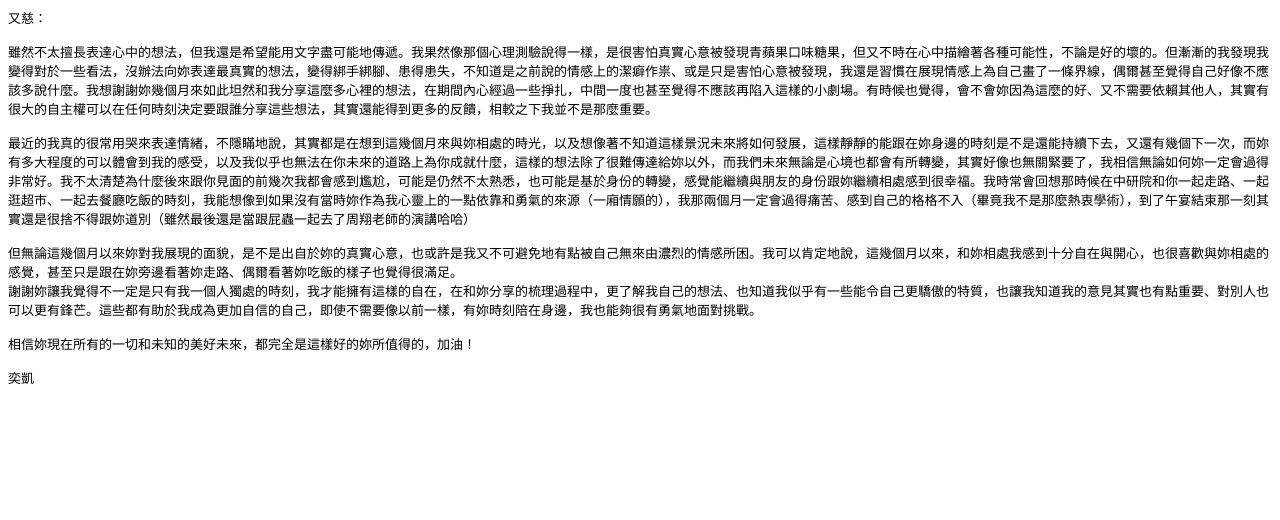
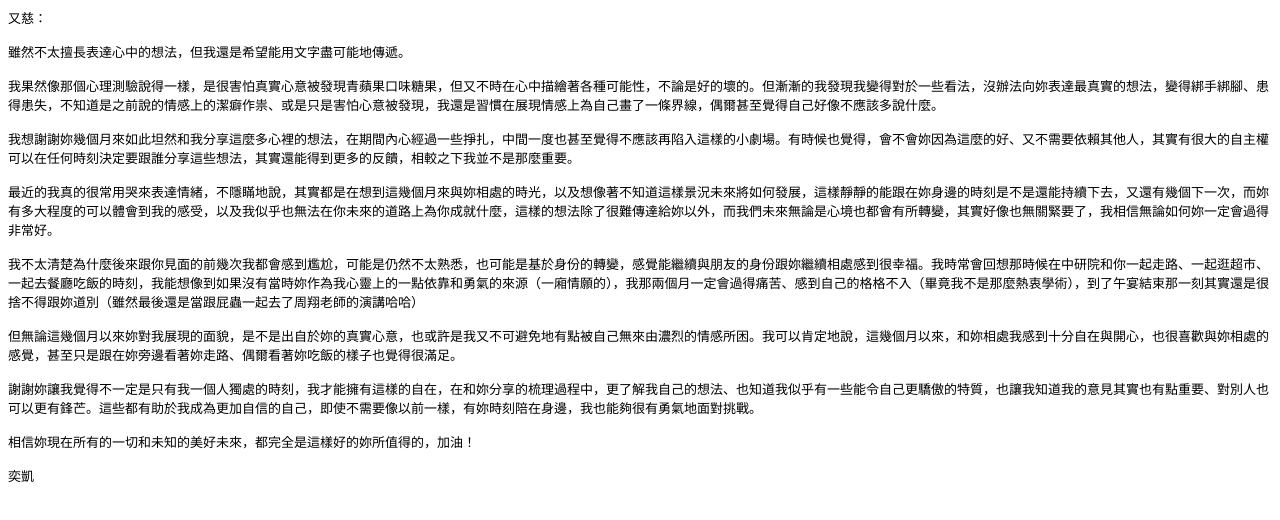
Before and after one commit to matkim1369/matkim1369.github.io, a plain HTML site: page index.html in a window 1280 px wide. Drawn offline with Linux system fonts and the light colour scheme.

Commit message:
Add files via upload

```diff
--- a/index.html
+++ b/index.html
@@ -14,11 +14,18 @@
 <body>
 <p class="p1">又慈：</p>
 <p class="p2"><br></p>
-<p class="p1">雖然不太擅長表達心中的想法，但我還是希望能用文字盡可能地傳遞。我果然像那個心理測驗說得一樣，是很害怕真實心意被發現青蘋果口味糖果，但又不時在心中描繪著各種可能性，不論是好的壞的。但漸漸的我發現我變得對於一些看法，沒辦法向妳表達最真實的想法，變得綁手綁腳、患得患失，不知道是之前說的情感上的潔癖作祟、或是只是害怕心意被發現，我還是習慣在展現情感上為自己畫了一條界線，偶爾甚至覺得自己好像不應該多說什麼。我想謝謝妳幾個月來如此坦然和我分享這麼多心裡的想法，在期間內心經過一些掙扎，中間一度也甚至覺得不應該再陷入這樣的小劇場。有時候也覺得，會不會妳因為這麼的好、又不需要依賴其他人，其實有很大的自主權可以在任何時刻決定要跟誰分享這些想法，其實還能得到更多的反饋，相較之下我並不是那麼重要。</p>
+<p class="p1">雖然不太擅長表達心中的想法，但我還是希望能用文字盡可能地傳遞。</p>
 <p class="p2"><br></p>
-<p class="p1">最近的我真的很常用哭來表達情緒，不隱瞞地說，其實都是在想到這幾個月來與妳相處的時光，以及想像著不知道這樣景況未來將如何發展，這樣靜靜的能跟在妳身邊的時刻是不是還能持續下去，又還有幾個下一次，而妳有多大程度的可以體會到我的感受，以及我似乎也無法在你未來的道路上為你成就什麼，這樣的想法除了很難傳達給妳以外，而我們未來無論是心境也都會有所轉變，其實好像也無關緊要了，我相信無論如何妳一定會過得非常好。我不太清楚為什麼後來跟你見面的前幾次我都會感到尷尬，可能是仍然不太熟悉，也可能是基於身份的轉變，感覺能繼續與朋友的身份跟妳繼續相處感到很幸福。我時常會回想那時候在中研院和你一起走路、一起逛超市、一起去餐廳吃飯的時刻，我能想像到如果沒有當時妳作為我心靈上的一點依靠和勇氣的來源（一廂情願的），我那兩個月一定會過得痛苦、感到自己的格格不入（畢竟我不是那麼熱衷學術），到了午宴結束那一刻其實還是很捨不得跟妳道別（雖然最後還是當跟屁蟲一起去了周翔老師的演講哈哈）</p>
+<p class="p1">我果然像那個心理測驗說得一樣，是很害怕真實心意被發現青蘋果口味糖果，但又不時在心中描繪著各種可能性，不論是好的壞的。但漸漸的我發現我變得對於一些看法，沒辦法向妳表達最真實的想法，變得綁手綁腳、患得患失，不知道是之前說的情感上的潔癖作祟、或是只是害怕心意被發現，我還是習慣在展現情感上為自己畫了一條界線，偶爾甚至覺得自己好像不應該多說什麼。</p>
+<p class="p2"><br></p>
+<p class="p1">我想謝謝妳幾個月來如此坦然和我分享這麼多心裡的想法，在期間內心經過一些掙扎，中間一度也甚至覺得不應該再陷入這樣的小劇場。有時候也覺得，會不會妳因為這麼的好、又不需要依賴其他人，其實有很大的自主權可以在任何時刻決定要跟誰分享這些想法，其實還能得到更多的反饋，相較之下我並不是那麼重要。</p>
+<p class="p2"><br></p>
+<p class="p1">最近的我真的很常用哭來表達情緒，不隱瞞地說，其實都是在想到這幾個月來與妳相處的時光，以及想像著不知道這樣景況未來將如何發展，這樣靜靜的能跟在妳身邊的時刻是不是還能持續下去，又還有幾個下一次，而妳有多大程度的可以體會到我的感受，以及我似乎也無法在你未來的道路上為你成就什麼，這樣的想法除了很難傳達給妳以外，而我們未來無論是心境也都會有所轉變，其實好像也無關緊要了，我相信無論如何妳一定會過得非常好。</p>
+<p class="p2"><br></p>
+<p class="p1">我不太清楚為什麼後來跟你見面的前幾次我都會感到尷尬，可能是仍然不太熟悉，也可能是基於身份的轉變，感覺能繼續與朋友的身份跟妳繼續相處感到很幸福。我時常會回想那時候在中研院和你一起走路、一起逛超市、一起去餐廳吃飯的時刻，我能想像到如果沒有當時妳作為我心靈上的一點依靠和勇氣的來源（一廂情願的），我那兩個月一定會過得痛苦、感到自己的格格不入（畢竟我不是那麼熱衷學術），到了午宴結束那一刻其實還是很捨不得跟妳道別（雖然最後還是當跟屁蟲一起去了周翔老師的演講哈哈）</p>
 <p class="p2"><br></p>
 <p class="p1">但無論這幾個月以來妳對我展現的面貌，是不是出自於妳的真實心意，也或許是我又不可避免地有點被自己無來由濃烈的情感所困。我可以肯定地說，這幾個月以來，和妳相處我感到十分自在與開心，也很喜歡與妳相處的感覺，甚至只是跟在妳旁邊看著妳走路、偶爾看著妳吃飯的樣子也覺得很滿足。</p>
+<p class="p2"><br></p>
 <p class="p1">謝謝妳讓我覺得不一定是只有我一個人獨處的時刻，我才能擁有這樣的自在，在和妳分享的梳理過程中，更了解我自己的想法、也知道我似乎有一些能令自己更驕傲的特質，也讓我知道我的意見其實也有點重要、對別人也可以更有鋒芒。這些都有助於我成為更加自信的自己，即使不需要像以前一樣，有妳時刻陪在身邊，我也能夠很有勇氣地面對挑戰。</p>
 <p class="p2"><br></p>
 <p class="p1">相信妳現在所有的一切和未知的美好未來，都完全是這樣好的妳所值得的，加油！</p>
```
